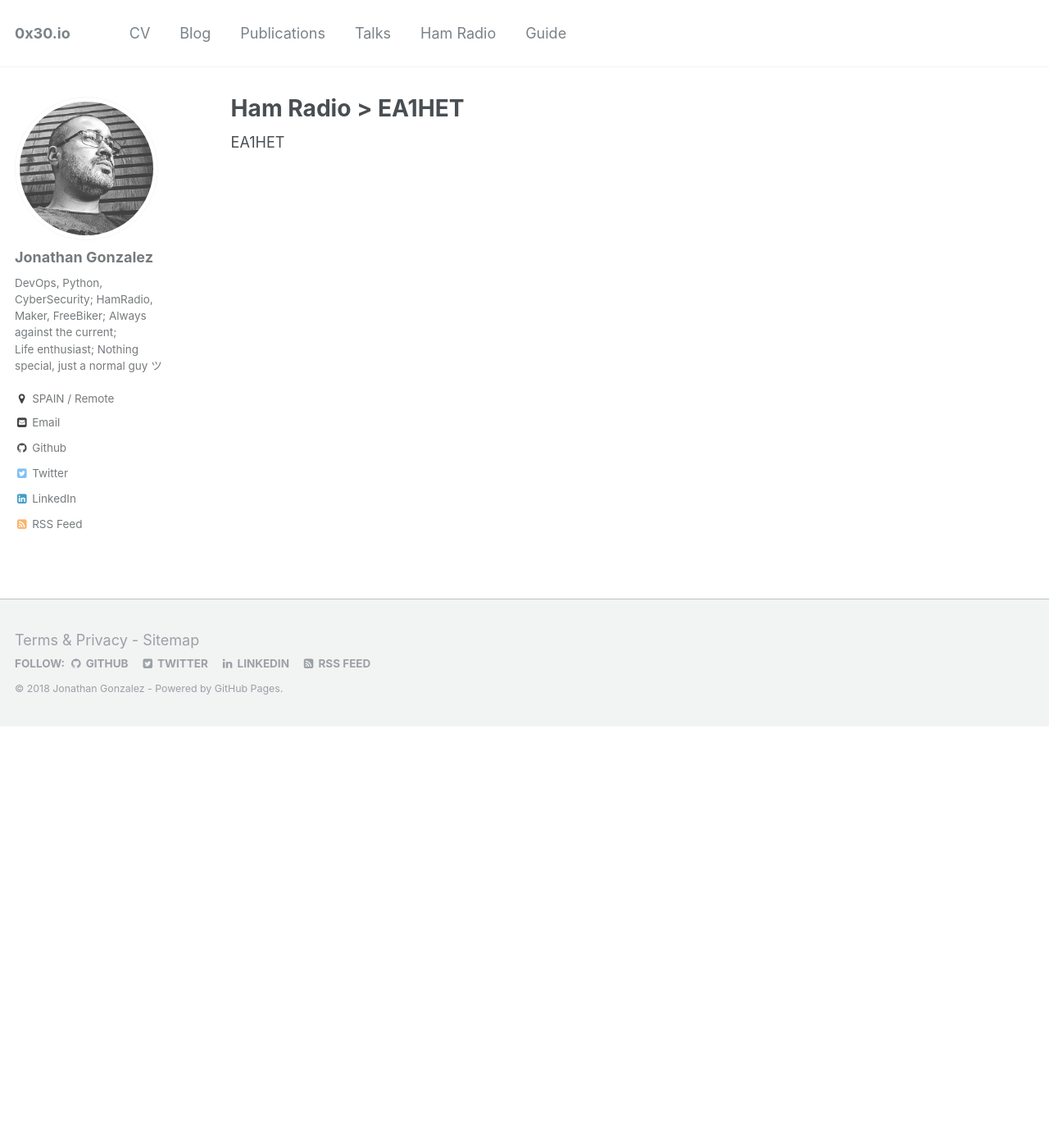
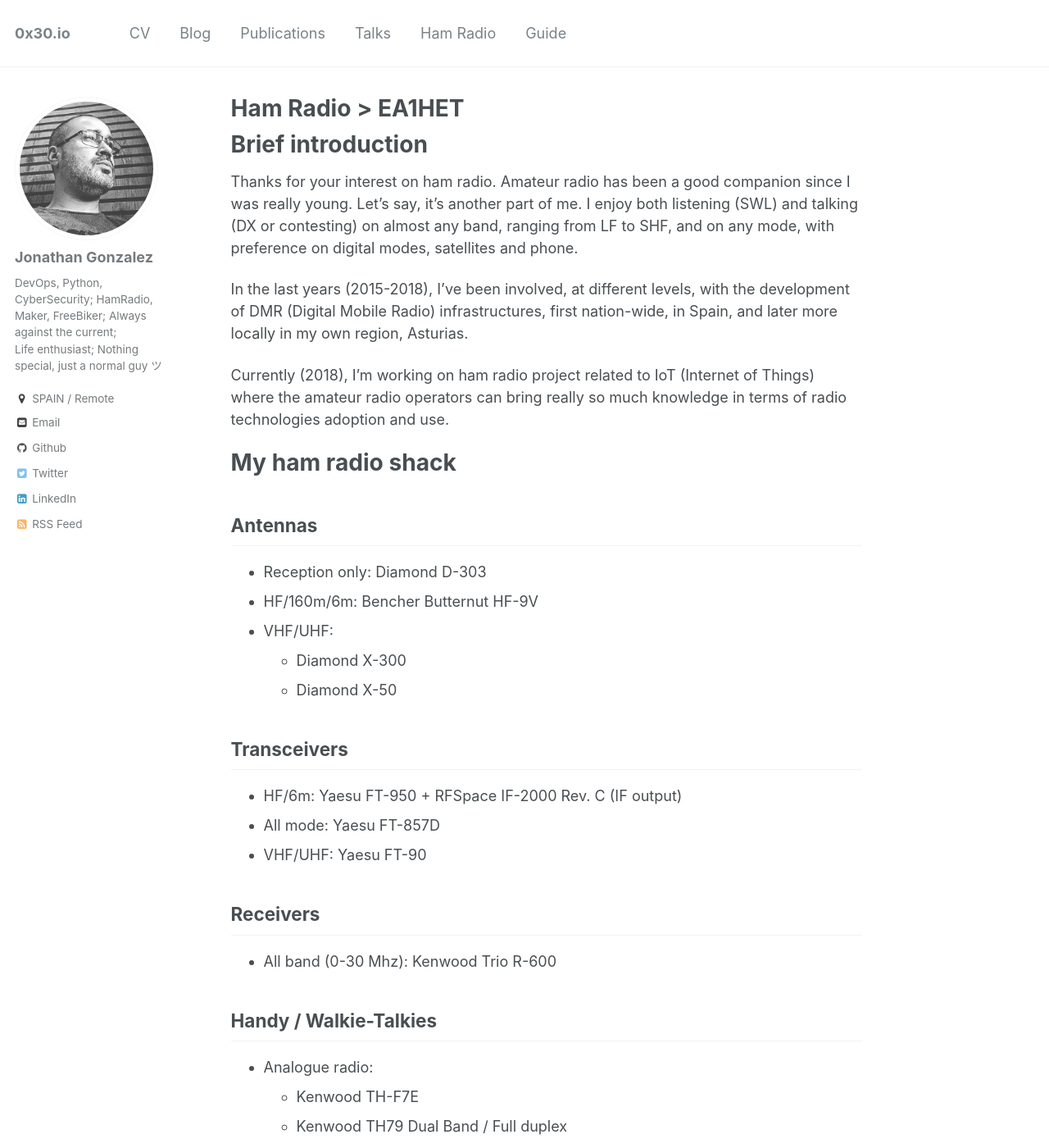
Before and after one commit to ea1het/0x30.io, a Jekyll site: the page built from _pages/hamradio.md, in a window 1280 px wide and 1400 px high. Shown: the whole window at 82% size. Built offline with Jekyll 4.4.1, drawn with Linux system fonts in a browser that asks for light colours; some of the changed text lies outside the part shown.

Commit message:
ham radio page, first iteration

```diff
--- a/_pages/hamradio.md
+++ b/_pages/hamradio.md
@@ -8,4 +8,56 @@ redirect_from:
   - /ea1het
 ---
 
-EA1HET
+# Brief introduction
+Thanks for your interest on ham radio. Amateur radio has been a good companion since I was really young. Let's say, it's another part of me. I enjoy both listening (SWL) and talking (DX or contesting) on almost any band, ranging from LF to SHF, and on any mode, with preference on digital modes, satellites and phone.
+
+In the last years (2015-2018), I've been involved, at different levels, with the development of DMR (Digital Mobile Radio) infrastructures, first nation-wide, in Spain, and later more locally in my own region, Asturias.
+
+Currently (2018), I'm working on ham radio project related to IoT (Internet of Things) where the amateur radio operators can bring really so much knowledge in terms of radio technologies adoption and use.
+
+# My ham radio shack
+## Antennas
+- Reception only: Diamond D-303
+- HF/160m/6m: Bencher Butternut HF-9V
+- VHF/UHF:
+  - Diamond X-300
+  - Diamond X-50
+
+## Transceivers
+- HF/6m: Yaesu FT-950 + RFSpace IF-2000 Rev. C (IF output)
+- All mode: Yaesu FT-857D
+- VHF/UHF: Yaesu FT-90
+
+## Receivers
+- All band (0-30 Mhz): Kenwood Trio R-600
+
+## Handy / Walkie-Talkies
+- Analogue radio:
+   - Kenwood TH-F7E
+   - Kenwood TH79 Dual Band / Full duplex
+   - Baofeng UV-3R
+- Digital radio:
+   - DMR:
+     - Hytera PD-685
+     - TYT MD380
+
+## Power Amplifiers
+- HF/6m: Acom 1010 (800W PEP)
+
+## SDR
+- Telepost Inc. LP-Pan Panadapter
+- SDRPlay RSP2pro
+
+## IoT
+- Pycom.io LoPy4
+- WeMos LoLin32
+- Raspberry Pi 3b
+
+## Cabling
+- RF-250 LTA
+- RF-214 MIL/STD
+- RG-59
+- Fiber Optic
+
+## Other components
+- EA4TX Front-end Limiter (FEL)
```
